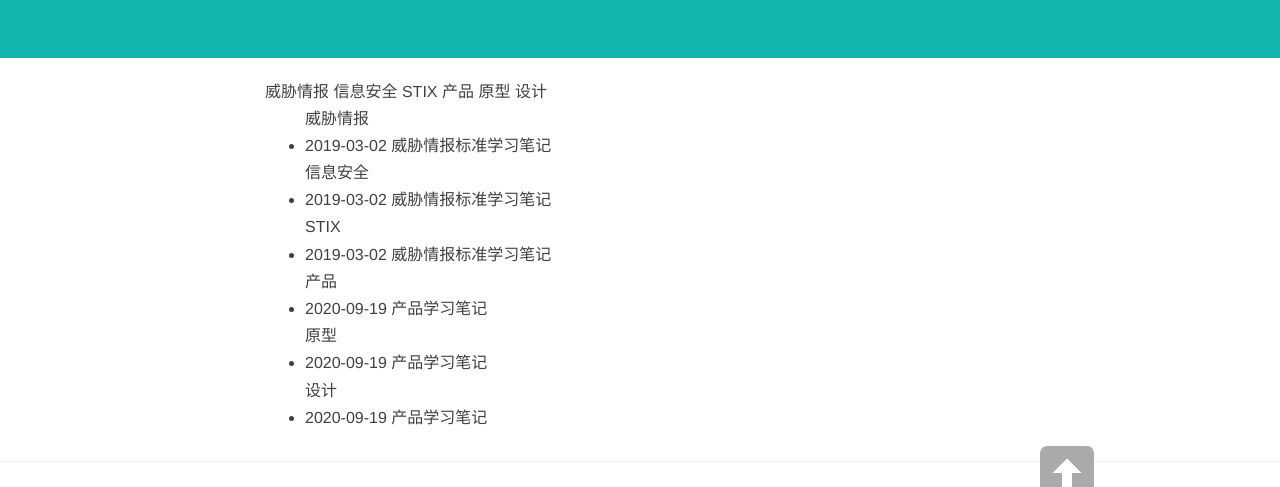
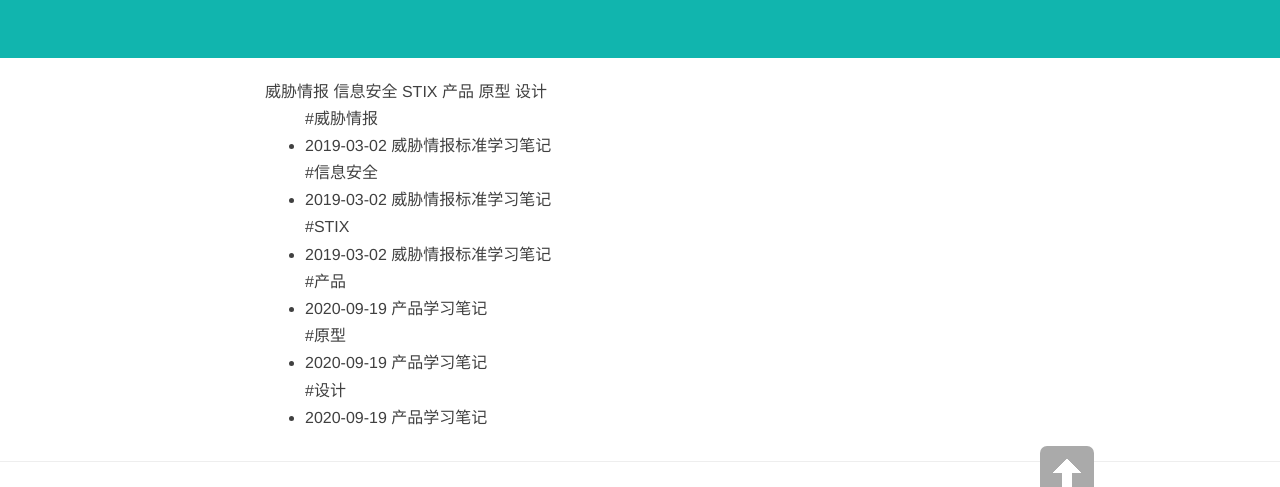
Before and after one commit to lullabypan/lullabypan.github.io, a Jekyll site: the page built from tags.md, in a window 1280 px wide. Shown: the part 370-857 px from the top of the page. Built offline with Jekyll 4.4.1, drawn with Linux system fonts in a browser that asks for light colours; nearby versions of some CDN libraries; library files that are not in the unit come from our copies.

Commit message:
Update tags.md

```diff
--- a/tags.md
+++ b/tags.md
@@ -14,7 +14,7 @@ header-img: "img/semantic.jpg"
 
 <ul class="listing">
 {% for tag in site.tags %}
-  <a class="listing-seperator" id="#{{ tag[0] }}">{{ tag[0] }}</a>
+  <a class="listing-seperator" id="{{ tag[0] }}">#{{ tag[0] }}</a>
 {% for post in tag[1] %}
   <li class="listing-item">
   <time datetime="{{ post.date | date:"%Y-%m-%d" }}">{{ post.date | date:"%Y-%m-%d" }}</time>
```
